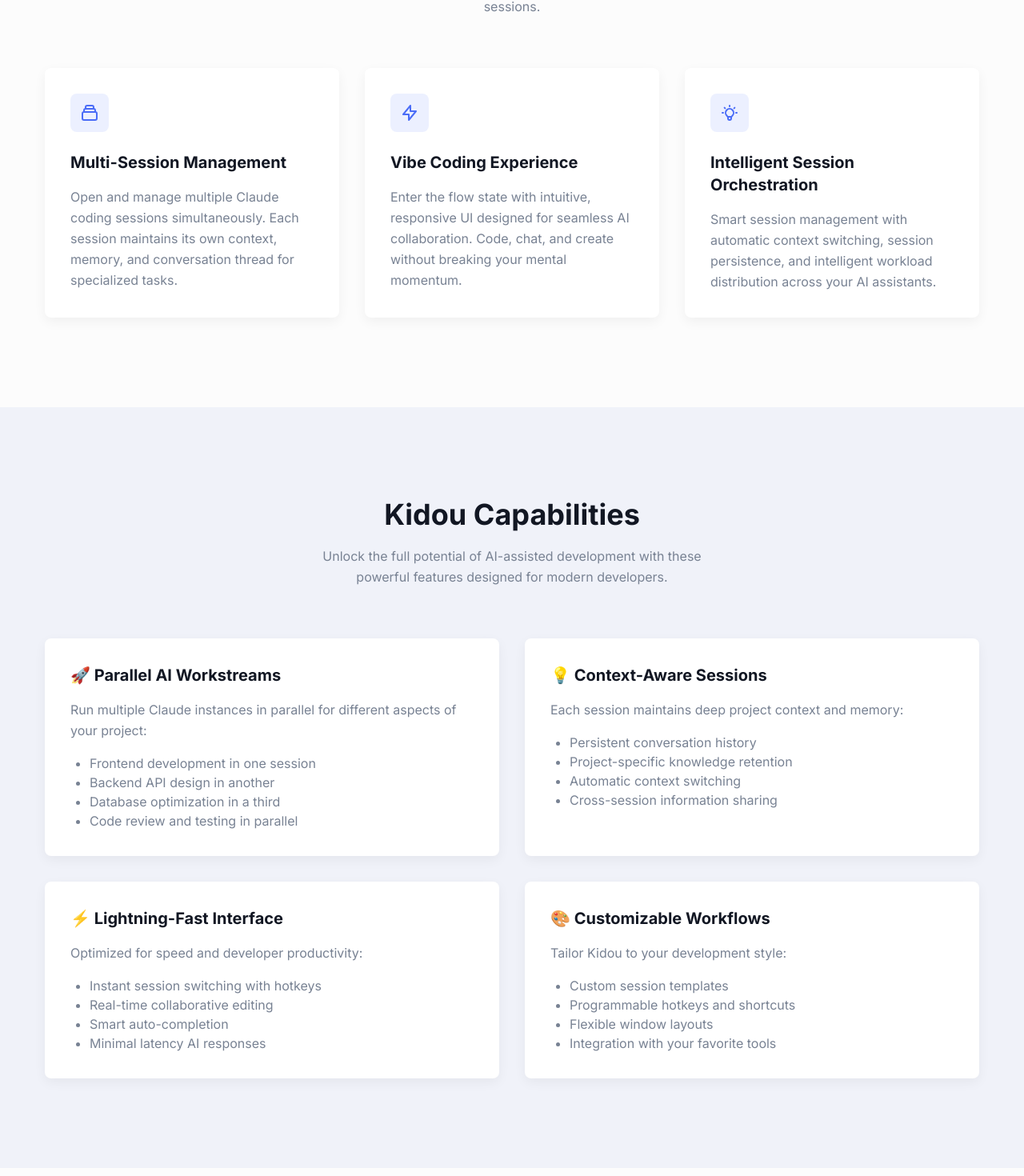
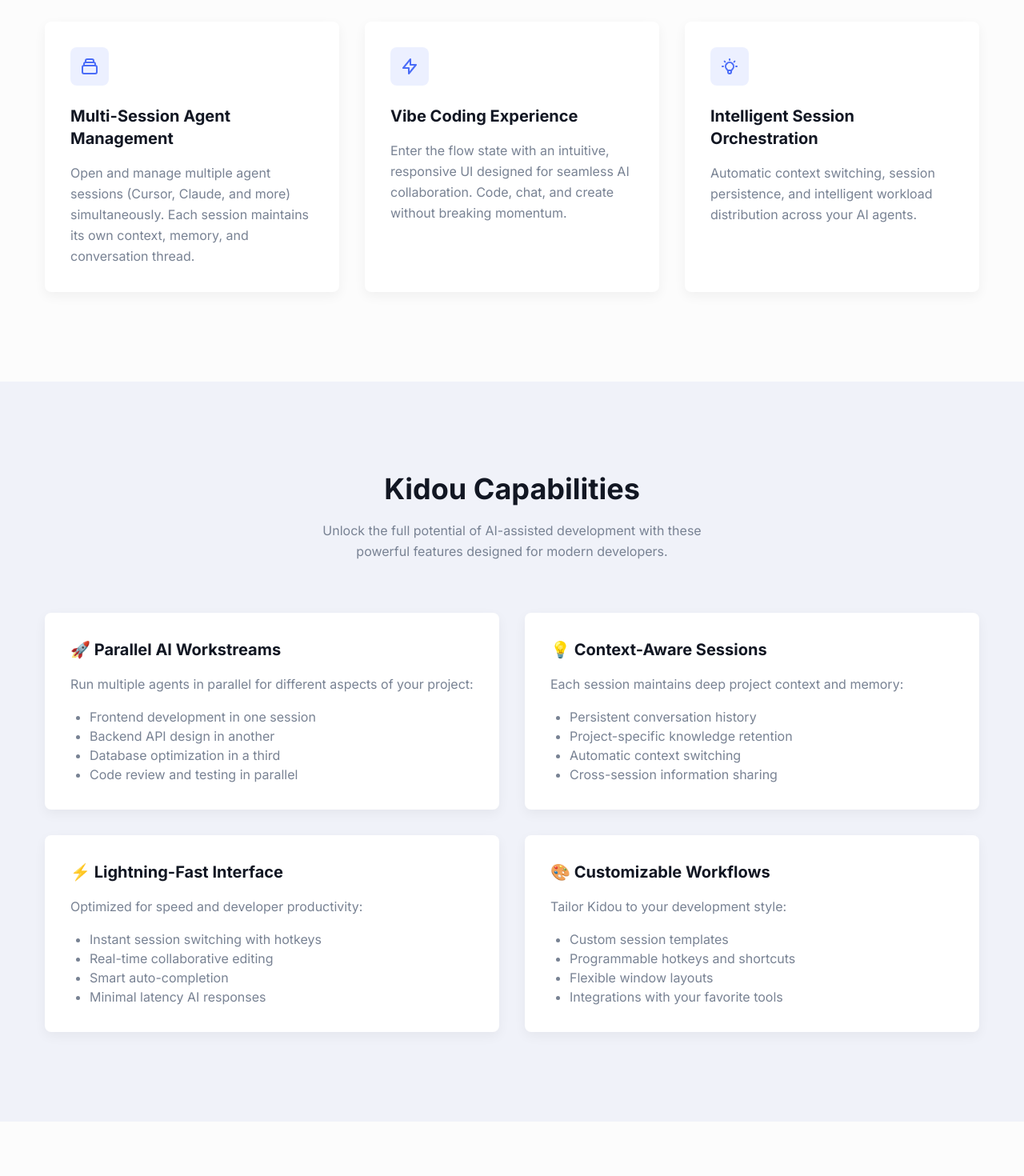
Before and after one commit to ericaicoder/embodyai, a Next.js app: page /en/kidou in a window 1280 px wide. Shown: the part 1197-2667 px from the top of the page at 80% size. Built offline with nearby package versions, Linux system fonts and the light colour scheme.

Commit message:
Squashed commits from new-task-17

```diff
--- a/src/app/[locale]/kidou/KidouContent.tsx
+++ b/src/app/[locale]/kidou/KidouContent.tsx
@@ -1,6 +1,6 @@
 "use client";
 import Breadcrumb from "@/components/Common/Breadcrumb";
-import { useTranslations, useLocale } from "next-intl";
+import { useTranslations } from "next-intl";
 import { useState, useEffect } from "react";
 
 interface KidouVersion {
@@ -38,7 +38,7 @@
         setVersionInfo(version);
       } catch (err) {
         console.error('Error fetching Kidou version:', err);
-        setError('Failed to load version information');
+        setError(t('errors.versionLoadFailed'));
       } finally {
         setLoading(false);
       }
@@ -76,7 +76,7 @@
       window.open(url, '_blank');
     } catch (err) {
       console.error('Error fetching download URL:', err);
-      setError('Failed to load download link');
+      setError(t('errors.downloadLinkFailed'));
     } finally {
       setDownloading(false);
       setShowDownloadMenu(false);
@@ -136,9 +136,9 @@
                           )}
                           <div>
                             <div className="font-semibold text-black dark:text-white">
-                              {downloading ? 'Preparing download...' : 'Download for Mac (Apple Silicon)'}
+                              {downloading ? t('preparingDownload') : t('downloadAppleSilicon')}
                             </div>
-                            <div className="text-sm text-gray-500 dark:text-gray-400">M1, M2, M3 Macs</div>
+                            <div className="text-sm text-gray-500 dark:text-gray-400">{t('appleSiliconNote')}</div>
                           </div>
                         </button>
 
@@ -157,9 +157,9 @@
                           )}
                           <div>
                             <div className="font-semibold text-black dark:text-white">
-                              {downloading ? 'Preparing download...' : 'Download for Mac (Intel)'}
+                              {downloading ? t('preparingDownload') : t('downloadIntel')}
                             </div>
-                            <div className="text-sm text-gray-500 dark:text-gray-400">Intel-based Macs</div>
+                            <div className="text-sm text-gray-500 dark:text-gray-400">{t('intelNote')}</div>
                           </div>
                         </button>
 
@@ -171,8 +171,8 @@
                             <path strokeLinecap="round" strokeLinejoin="round" strokeWidth="2" d="M9 3v2m6-2v2M9 19v2m6-2v2M5 9H3m2 6H3m18-6h-2m2 6h-2M7 19h10a2 2 0 002-2V7a2 2 0 00-2-2H7a2 2 0 00-2 2v10a2 2 0 002 2zM9 9h6v6H9V9z" />
                           </svg>
                           <div>
-                            <div className="font-semibold text-gray-500 dark:text-gray-400">Download for Windows</div>
-                            <div className="text-sm text-gray-400 dark:text-gray-500">Coming Soon</div>
+                            <div className="font-semibold text-gray-500 dark:text-gray-400">{t('downloadWindows')}</div>
+                            <div className="text-sm text-gray-400 dark:text-gray-500">{t('comingSoon')}</div>
                           </div>
                         </div>
 
@@ -182,8 +182,8 @@
                             <path strokeLinecap="round" strokeLinejoin="round" strokeWidth="2" d="M9 3v2m6-2v2M9 19v2m6-2v2M5 9H3m2 6H3m18-6h-2m2 6h-2M7 19h10a2 2 0 002-2V7a2 2 0 00-2-2H7a2 2 0 00-2 2v10a2 2 0 002 2zM9 9h6v6H9V9z" />
                           </svg>
                           <div>
-                            <div className="font-semibold text-gray-500 dark:text-gray-400">Download for Linux</div>
-                            <div className="text-sm text-gray-400 dark:text-gray-500">Coming Soon</div>
+                            <div className="font-semibold text-gray-500 dark:text-gray-400">{t('downloadLinux')}</div>
+                            <div className="text-sm text-gray-400 dark:text-gray-500">{t('comingSoon')}</div>
                           </div>
                         </div>
                       </div>
@@ -222,10 +222,10 @@
                 </svg>
               </div>
               <h3 className="mb-4 text-xl font-bold text-black dark:text-white">
-                Multi-Session Management
+                {t('whatIsKidou.cards.multiSession.title')}
               </h3>
               <p className="text-base leading-relaxed text-body-color dark:text-body-color-dark">
-                Open and manage multiple Claude coding sessions simultaneously. Each session maintains its own context, memory, and conversation thread for specialized tasks.
+                {t('whatIsKidou.cards.multiSession.description')}
               </p>
             </div>
 
@@ -236,10 +236,10 @@
                 </svg>
               </div>
               <h3 className="mb-4 text-xl font-bold text-black dark:text-white">
-                Vibe Coding Experience
+                {t('whatIsKidou.cards.vibeCoding.title')}
               </h3>
               <p className="text-base leading-relaxed text-body-color dark:text-body-color-dark">
-                Enter the flow state with intuitive, responsive UI designed for seamless AI collaboration. Code, chat, and create without breaking your mental momentum.
+                {t('whatIsKidou.cards.vibeCoding.description')}
               </p>
             </div>
 
@@ -250,10 +250,10 @@
                 </svg>
               </div>
               <h3 className="mb-4 text-xl font-bold text-black dark:text-white">
-                Intelligent Session Orchestration
+                {t('whatIsKidou.cards.intelligentOrchestration.title')}
               </h3>
               <p className="text-base leading-relaxed text-body-color dark:text-body-color-dark">
-                Smart session management with automatic context switching, session persistence, and intelligent workload distribution across your AI assistants.
+                {t('whatIsKidou.cards.intelligentOrchestration.description')}
               </p>
             </div>
           </div>
@@ -275,61 +275,61 @@
           <div className="grid grid-cols-1 gap-8 lg:grid-cols-2">
             <div className="rounded-lg bg-white p-8 shadow-three dark:bg-gray-dark">
               <h3 className="mb-4 text-xl font-bold text-black dark:text-white">
-                🚀 Parallel AI Workstreams
+                {t('capabilities.items.parallelWorkstreams.title')}
               </h3>
               <p className="mb-4 text-base leading-relaxed text-body-color dark:text-body-color-dark">
-                Run multiple Claude instances in parallel for different aspects of your project:
+                {t('capabilities.items.parallelWorkstreams.description')}
               </p>
               <ul className="list-disc pl-6 text-base text-body-color dark:text-body-color-dark">
-                <li>Frontend development in one session</li>
-                <li>Backend API design in another</li>
-                <li>Database optimization in a third</li>
-                <li>Code review and testing in parallel</li>
+                <li>{t('capabilities.items.parallelWorkstreams.bullets.item1')}</li>
+                <li>{t('capabilities.items.parallelWorkstreams.bullets.item2')}</li>
+                <li>{t('capabilities.items.parallelWorkstreams.bullets.item3')}</li>
+                <li>{t('capabilities.items.parallelWorkstreams.bullets.item4')}</li>
               </ul>
             </div>
 
             <div className="rounded-lg bg-white p-8 shadow-three dark:bg-gray-dark">
               <h3 className="mb-4 text-xl font-bold text-black dark:text-white">
-                💡 Context-Aware Sessions
+                {t('capabilities.items.contextAware.title')}
               </h3>
               <p className="mb-4 text-base leading-relaxed text-body-color dark:text-body-color-dark">
-                Each session maintains deep project context and memory:
+                {t('capabilities.items.contextAware.description')}
               </p>
               <ul className="list-disc pl-6 text-base text-body-color dark:text-body-color-dark">
-                <li>Persistent conversation history</li>
-                <li>Project-specific knowledge retention</li>
-                <li>Automatic context switching</li>
-                <li>Cross-session information sharing</li>
+                <li>{t('capabilities.items.contextAware.bullets.item1')}</li>
+                <li>{t('capabilities.items.contextAware.bullets.item2')}</li>
+                <li>{t('capabilities.items.contextAware.bullets.item3')}</li>
+                <li>{t('capabilities.items.contextAware.bullets.item4')}</li>
               </ul>
             </div>
 
             <div className="rounded-lg bg-white p-8 shadow-three dark:bg-gray-dark">
               <h3 className="mb-4 text-xl font-bold text-black dark:text-white">
-                ⚡ Lightning-Fast Interface
+                {t('capabilities.items.lightningFast.title')}
               </h3>
               <p className="mb-4 text-base leading-relaxed text-body-color dark:text-body-color-dark">
-                Optimized for speed and developer productivity:
+                {t('capabilities.items.lightningFast.description')}
               </p>
               <ul className="list-disc pl-6 text-base text-body-color dark:text-body-color-dark">
-                <li>Instant session switching with hotkeys</li>
-                <li>Real-time collaborative editing</li>
-                <li>Smart auto-completion</li>
-                <li>Minimal latency AI responses</li>
+                <li>{t('capabilities.items.lightningFast.bullets.item1')}</li>
+                <li>{t('capabilities.items.lightningFast.bullets.item2')}</li>
+                <li>{t('capabilities.items.lightningFast.bullets.item3')}</li>
+                <li>{t('capabilities.items.lightningFast.bullets.item4')}</li>
               </ul>
             </div>
 
             <div className="rounded-lg bg-white p-8 shadow-three dark:bg-gray-dark">
               <h3 className="mb-4 text-xl font-bold text-black dark:text-white">
-                🎨 Customizable Workflows
+                {t('capabilities.items.customizable.title')}
               </h3>
               <p className="mb-4 text-base leading-relaxed text-body-color dark:text-body-color-dark">
-                Tailor Kidou to your development style:
+                {t('capabilities.items.customizable.description')}
               </p>
               <ul className="list-disc pl-6 text-base text-body-color dark:text-body-color-dark">
-                <li>Custom session templates</li>
-                <li>Programmable hotkeys and shortcuts</li>
-                <li>Flexible window layouts</li>
-                <li>Integration with your favorite tools</li>
+                <li>{t('capabilities.items.customizable.bullets.item1')}</li>
+                <li>{t('capabilities.items.customizable.bullets.item2')}</li>
+                <li>{t('capabilities.items.customizable.bullets.item3')}</li>
+                <li>{t('capabilities.items.customizable.bullets.item4')}</li>
               </ul>
             </div>
           </div>
@@ -381,10 +381,10 @@
                 <div className="rounded-lg bg-gradient-to-br from-primary/10 to-primary/5 p-8 text-center">
                   <div className="mb-6 text-6xl">🚀</div>
                   <h4 className="mb-4 text-xl font-bold text-black dark:text-white">
-                    Ready to Transform Your Coding Experience?
+                    {t('whyKidou.promo.title')}
                   </h4>
                   <p className="text-base text-body-color dark:text-body-color-dark">
-                    Join the revolution in AI-assisted development with Kidou&apos;s multi-session management.
+                    {t('whyKidou.promo.description')}
                   </p>
                 </div>
               </div>
--- a/src/messages/en.json
+++ b/src/messages/en.json
@@ -109,25 +109,91 @@
     "termsOfService": "Terms of Service"
   },
   "Kidou": {
-    "title": "Kidou: Multi-Session AI Coding Unleashed",
-    "description": "Experience the future of AI-assisted development with Kidou, EmbodyAI's revolutionary Claude code GUI app. Manage multiple AI coding sessions simultaneously, collaborate with parallel AI assistants, and enter the flow state of \"vibe coding.\"",
+    "title": "Kidou: Multi-Session Code Agent Manager",
+    "description": "Kidou is a multi-session code agent manager that supports Cursor Agent and Claude. Orchestrate multiple agent sessions in parallel with isolated context, and scale developer productivity to 10X.",
     "exploreFeatures": "Explore Features",
     "getEarlyAccess": "Get Early Access",
     "downloadNow": "Download Now",
     "downloadForMac": "Download for macOS",
     "downloadAppleSilicon": "Download for Apple Silicon (M1/M2/M3)",
     "downloadIntel": "Download for Intel Mac",
+    "downloadWindows": "Download for Windows",
+    "downloadLinux": "Download for Linux",
+    "comingSoon": "Coming Soon",
+    "preparingDownload": "Preparing download...",
+    "appleSiliconNote": "M1, M2, M3 Macs",
+    "intelNote": "Intel-based Macs",
+    "errors": {
+      "versionLoadFailed": "Failed to load version information",
+      "downloadLinkFailed": "Failed to load download link"
+    },
     "systemRequirements": "System Requirements",
     "macosVersion": "macOS 12.0 or later",
     "memory": "8GB RAM minimum, 16GB recommended",
     "storage": "2GB available disk space",
     "whatIsKidou": {
       "title": "What is Kidou?",
-      "description": "Kidou (起動 - \"startup\" in Japanese) is the next evolution in AI-assisted development, designed for developers who want to harness the full power of Claude across multiple concurrent sessions."
+      "description": "Kidou (起動 - \"startup\" in Japanese) is evolving into a general code agent multi-session manager. Manage Cursor Agent, Claude, and other agents across concurrent, isolated sessions for specialized tasks.",
+      "cards": {
+        "multiSession": {
+          "title": "Multi-Session Agent Management",
+          "description": "Open and manage multiple agent sessions (Cursor, Claude, and more) simultaneously. Each session maintains its own context, memory, and conversation thread."
+        },
+        "vibeCoding": {
+          "title": "Vibe Coding Experience",
+          "description": "Enter the flow state with an intuitive, responsive UI designed for seamless AI collaboration. Code, chat, and create without breaking momentum."
+        },
+        "intelligentOrchestration": {
+          "title": "Intelligent Session Orchestration",
+          "description": "Automatic context switching, session persistence, and intelligent workload distribution across your AI agents."
+        }
+      }
     },
     "capabilities": {
       "title": "Kidou Capabilities",
-      "description": "Unlock the full potential of AI-assisted development with these powerful features designed for modern developers."
+      "description": "Unlock the full potential of AI-assisted development with these powerful features designed for modern developers.",
+      "items": {
+        "parallelWorkstreams": {
+          "title": "🚀 Parallel AI Workstreams",
+          "description": "Run multiple agents in parallel for different aspects of your project:",
+          "bullets": {
+            "item1": "Frontend development in one session",
+            "item2": "Backend API design in another",
+            "item3": "Database optimization in a third",
+            "item4": "Code review and testing in parallel"
+          }
+        },
+        "contextAware": {
+          "title": "💡 Context-Aware Sessions",
+          "description": "Each session maintains deep project context and memory:",
+          "bullets": {
+            "item1": "Persistent conversation history",
+            "item2": "Project-specific knowledge retention",
+            "item3": "Automatic context switching",
+            "item4": "Cross-session information sharing"
+          }
+        },
+        "lightningFast": {
+          "title": "⚡ Lightning-Fast Interface",
+          "description": "Optimized for speed and developer productivity:",
+          "bullets": {
+            "item1": "Instant session switching with hotkeys",
+            "item2": "Real-time collaborative editing",
+            "item3": "Smart auto-completion",
+            "item4": "Minimal latency AI responses"
+          }
+        },
+        "customizable": {
+          "title": "🎨 Customizable Workflows",
+          "description": "Tailor Kidou to your development style:",
+          "bullets": {
+            "item1": "Custom session templates",
+            "item2": "Programmable hotkeys and shortcuts",
+            "item3": "Flexible window layouts",
+            "item4": "Integrations with your favorite tools"
+          }
+        }
+      }
     },
     "whyKidou": {
       "title": "Why Developers Choose Kidou",
@@ -142,6 +208,10 @@
       "cognitiveReduction": {
         "title": "🧠 Cognitive Load Reduction",
         "description": "Let each AI session handle specific domains of knowledge while you focus on high-level architecture and creative problem-solving. Your brain stays fresh for the tasks that matter most."
+      },
+      "promo": {
+        "title": "Ready to Transform Your Coding Experience?",
+        "description": "Join the revolution in AI-assisted development with Kidou's multi-session agent management."
       }
     },
     "cta": {
--- a/src/messages/ja.json
+++ b/src/messages/ja.json
@@ -109,25 +109,91 @@
     "termsOfService": "利用規約"
   },
   "Kidou": {
-    "title": "Kidou: マルチセッションAIコーディングの解放",
-    "description": "EmbodyAIの革命的なClaude code GUIアプリKidouで、AI支援開発の未来を体験してください。複数のAIコーディングセッションを同時に管理し、並列AIアシスタントと協力し、「バイブコーディング」のフロー状態に入ります。",
+    "title": "Kidou: マルチセッション・コードエージェントマネージャー",
+    "description": "KidouはCursor AgentとClaudeに対応したマルチセッション型のコードエージェントマネージャーです。エージェントごとのコンテキストを分離しつつ並列にオーケストレーションし、開発生産性を10倍にスケールします。",
     "exploreFeatures": "機能を探索",
     "getEarlyAccess": "早期アクセスを取得",
     "downloadNow": "今すぐダウンロード",
     "downloadForMac": "macOS用ダウンロード",
     "downloadAppleSilicon": "Apple Silicon (M1/M2/M3)用ダウンロード",
     "downloadIntel": "Intel Mac用ダウンロード",
+    "downloadWindows": "Windows用ダウンロード",
+    "downloadLinux": "Linux用ダウンロード",
+    "comingSoon": "近日公開",
+    "preparingDownload": "ダウンロードを準備中...",
+    "appleSiliconNote": "M1 / M2 / M3 Mac",
+    "intelNote": "IntelベースのMac",
+    "errors": {
+      "versionLoadFailed": "バージョン情報の読み込みに失敗しました",
+      "downloadLinkFailed": "ダウンロードリンクの取得に失敗しました"
+    },
     "systemRequirements": "システム要件",
     "macosVersion": "macOS 12.0以降",
     "memory": "RAM 8GB以上、16GB推奨",
     "storage": "利用可能なディスク容量 2GB",
     "whatIsKidou": {
       "title": "Kidouとは？",
-      "description": "Kidou（起動 - 日本語で「startup」）は、複数の並行セッションでClaudeの全力を活用したい開発者向けに設計された、AI支援開発の次の進化です。"
+      "description": "Kidou（起動）は、汎用のコードエージェント・マルチセッションマネージャーへと進化中です。Cursor Agent、Claudeなど複数のエージェントを、用途別に分離したセッションで同時に管理できます。",
+      "cards": {
+        "multiSession": {
+          "title": "マルチセッション・エージェント管理",
+          "description": "Cursor、Claudeなどの複数エージェントを同時に管理。各セッションは独自のコンテキスト、メモリ、スレッドを保持します。"
+        },
+        "vibeCoding": {
+          "title": "バイブコーディング体験",
+          "description": "直感的で応答性の高いUIでフロー状態を維持。AIとの協調を途切れさせず、コード／チャット／制作に集中できます。"
+        },
+        "intelligentOrchestration": {
+          "title": "インテリジェントなオーケストレーション",
+          "description": "自動コンテキスト切替、セッション永続化、エージェント間でのスマートな負荷分散を提供します。"
+        }
+      }
     },
     "capabilities": {
       "title": "Kidouの機能",
-      "description": "現代の開発者向けに設計されたこれらの強力な機能でAI支援開発の可能性を最大限に引き出します。"
+      "description": "現代の開発者向けに設計された強力な機能で、AI支援開発の可能性を最大限に引き出します。",
+      "items": {
+        "parallelWorkstreams": {
+          "title": "🚀 並列AIワークストリーム",
+          "description": "用途別に複数のエージェントを並列実行：",
+          "bullets": {
+            "item1": "フロントエンド開発",
+            "item2": "バックエンドAPI設計",
+            "item3": "データベース最適化",
+            "item4": "コードレビューとテストの並行実行"
+          }
+        },
+        "contextAware": {
+          "title": "💡 コンテキスト認識セッション",
+          "description": "各セッションは深いプロジェクトコンテキストとメモリを保持：",
+          "bullets": {
+            "item1": "会話履歴の永続化",
+            "item2": "プロジェクト固有の知識保持",
+            "item3": "自動コンテキスト切替",
+            "item4": "セッション間の情報共有"
+          }
+        },
+        "lightningFast": {
+          "title": "⚡ 超高速インターフェース",
+          "description": "スピードと生産性に最適化：",
+          "bullets": {
+            "item1": "ホットキーで瞬時にセッション切替",
+            "item2": "リアルタイム共同編集",
+            "item3": "スマート補完",
+            "item4": "低レイテンシのAI応答"
+          }
+        },
+        "customizable": {
+          "title": "🎨 カスタマイズ可能なワークフロー",
+          "description": "あなたの開発スタイルに最適化：",
+          "bullets": {
+            "item1": "カスタムセッションテンプレート",
+            "item2": "ホットキーやショートカットの柔軟な設定",
+            "item3": "柔軟なウィンドウレイアウト",
+            "item4": "お気に入りツールとの連携"
+          }
+        }
+      }
     },
     "whyKidou": {
       "title": "開発者がKidouを選ぶ理由",
@@ -142,6 +208,10 @@
       "cognitiveReduction": {
         "title": "🧠 認知負荷の軽減",
         "description": "各AIセッションに特定の知識ドメインを処理させ、高レベルのアーキテクチャと創造的な問題解決に集中。最も重要なタスクのために脳を新鮮に保ちます。"
+      },
+      "promo": {
+        "title": "コーディング体験を変革しませんか？",
+        "description": "Kidouのマルチセッション・エージェント管理で、AI支援開発の新しい常識へ。"
       }
     },
     "cta": {
```
Also changed, not shown: src/app/[locale]/kidou/page.tsx (+7 -7 lines).
